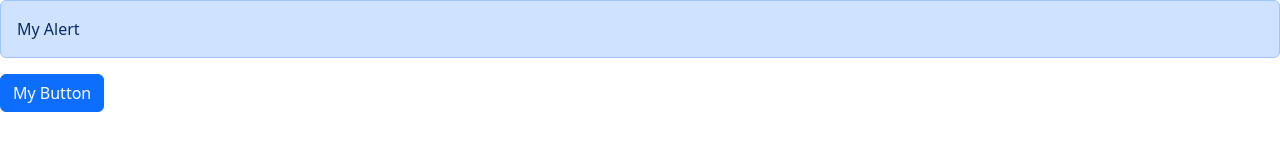
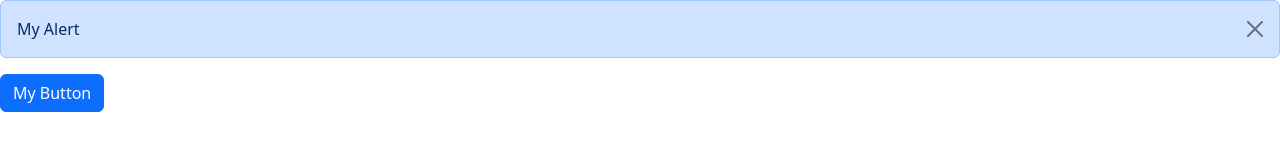
Before and after one commit to sukantg/reactmosh, a React (Vite) app: page / in a window 1280 px wide. Both pictures are taken after a click on the button "My Button". Shown: the top 160 px of the page. Built offline with nearby package versions, Linux system fonts and the light colour scheme.

Commit message:
adding alert

```diff
--- a/src/App.tsx
+++ b/src/App.tsx
@@ -1,5 +1,6 @@
 import Alert from './components/Alert';
 import { Button } from './components/Button';
+import { useState } from 'react';
 // import ListGroup from './components/ListGroup'
 
 function App(){
@@ -13,6 +14,7 @@
 // const handleSelectitem = (item: string) => {
 // console.log(item);
 // }
+const [alertVisible, setAlertVisibility] = useState(false);
 
   return (
   <div>
@@ -21,8 +23,8 @@
       heading="Cities"
       onSelectItem={handleSelectitem}>
     </ListGroup> */}
-    <Alert> My Alert </Alert>
-    <Button  color='primary' onClick={() => console.log('Clicked')}> My Button </Button>
+    {alertVisible && <Alert onClose={() => setAlertVisibility(false)}> My Alert </Alert>}
+    <Button  color='primary' onClick={() => setAlertVisibility(true)}> My Button </Button>
 
 
   </div>
--- a/src/components/Alert.tsx
+++ b/src/components/Alert.tsx
@@ -2,13 +2,16 @@
 
 interface Props {
     children: ReactNode;
+    onClose: () => void;
 }
 
-const Alert = ({children}: Props) => {
+const Alert = ({children, onClose}: Props) => {
   return (
-    <div className='alert alert-primary'>
+    <div className='alert alert-primary alert-dismissible'>
         {children}
+    <button type="button" className="btn-close" onClick={onClose} data-bs-dismiss="alert" aria-label="Close"></button>
     </div>
+
   )
 }
 
```
